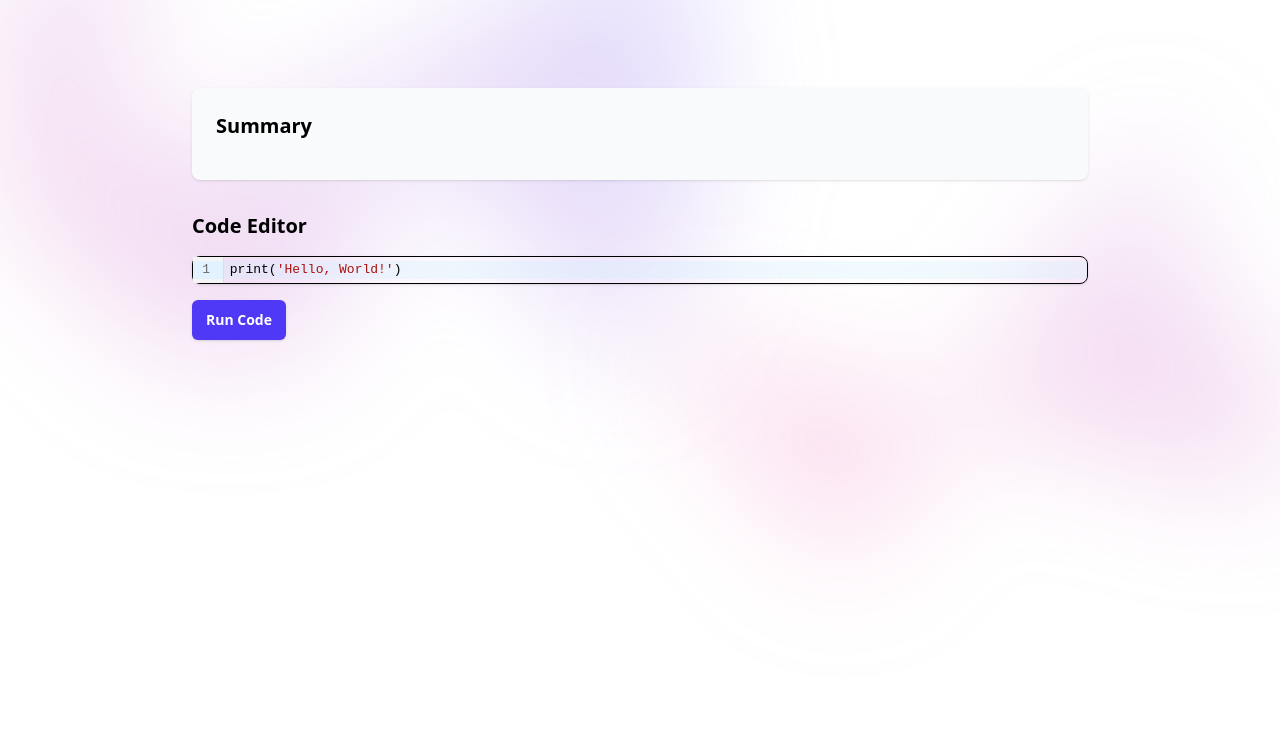
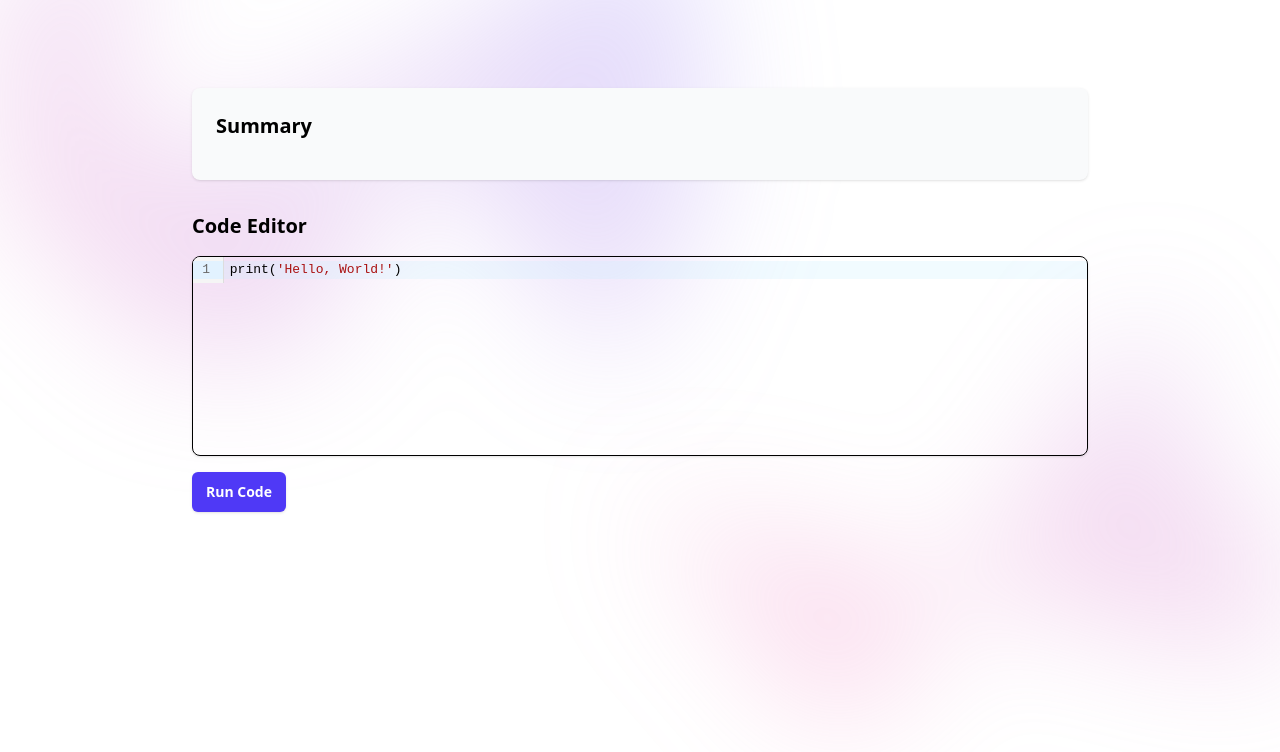
Before and after one commit to farahnazhoque/agentic-programming-tutor, a React (Vite) app in the folder frontend/: page /ide in a window 1280 px wide. Shown: the top 752 px of the page. Built offline with nearby package versions, Linux system fonts and the light colour scheme.

Commit message:
IDE page is done

```diff
--- a/frontend/src/pages/IDE.jsx
+++ b/frontend/src/pages/IDE.jsx
@@ -69,13 +69,18 @@ export default function IDE() {
           <div className="mb-4">
             <h2 className="text-xl font-semibold mb-4">Code Editor</h2>
             <div
-              ref={editorRef}
-              className="border rounded-lg shadow-sm"
-              style={{
-                minHeight: defaultCode.split('\n').length * 22 + 'px', // Approximate line height
-                height: 'auto'
-              }}
+                ref={editorRef}
+                className="border rounded-lg shadow-sm"
+                style={{
+                    minHeight: '200px', // Reduced minimum height
+                    maxHeight: '600px', // Added max height for scrolling
+                    height: 'auto',
+                    wordWrap: 'break-word',
+                    whiteSpace: 'normal', // Allows proper text wrapping
+                    overflowY: 'auto' // Enables scrolling when content exceeds max height
+                }}
             ></div>
+
           </div>
           <button
             className="rounded-md bg-indigo-600 px-3.5 py-2.5 text-sm font-semibold text-white shadow-sm hover:bg-indigo-500 focus-visible:outline focus-visible:outline-2 focus-visible:outline-offset-2 focus-visible:outline-indigo-600"
```
